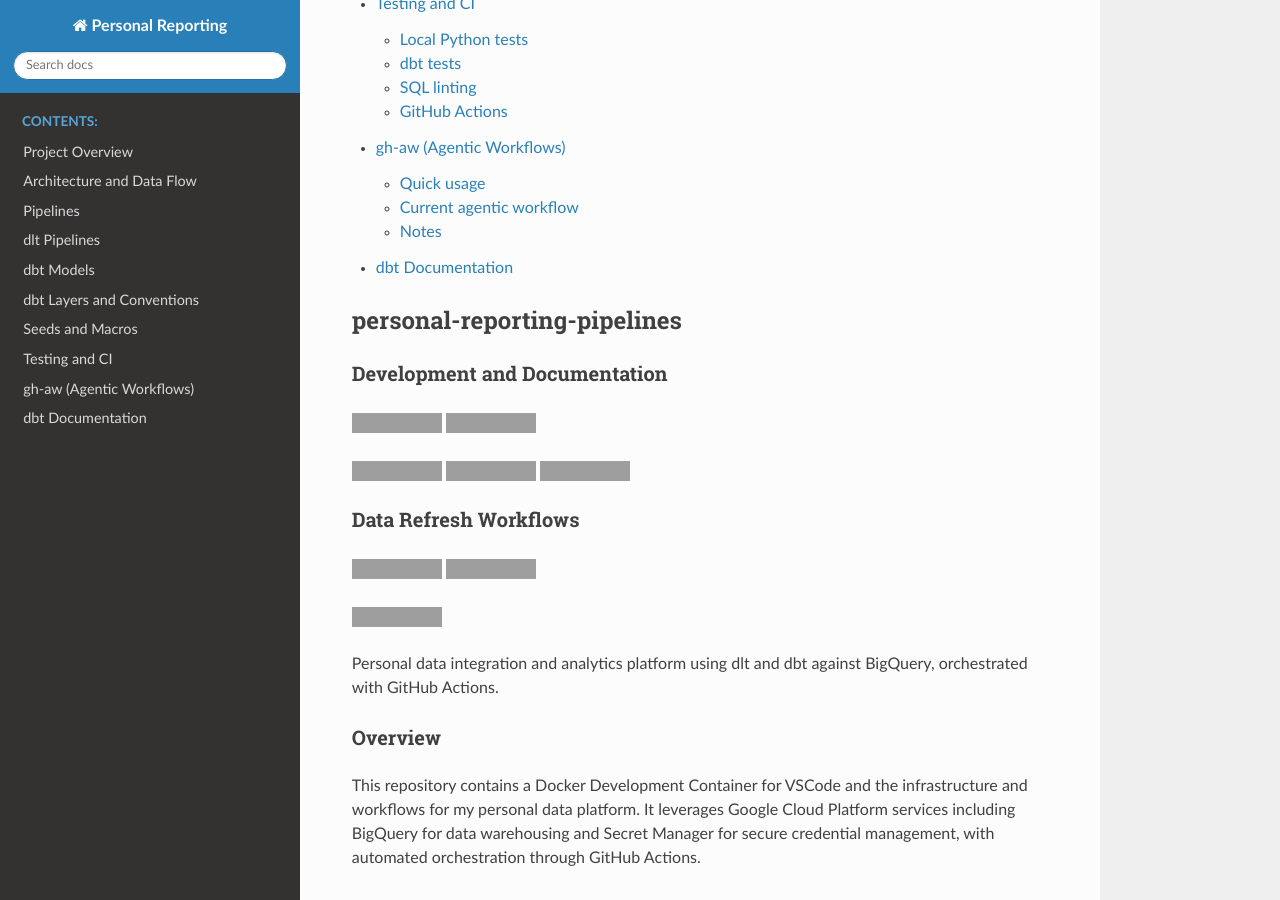
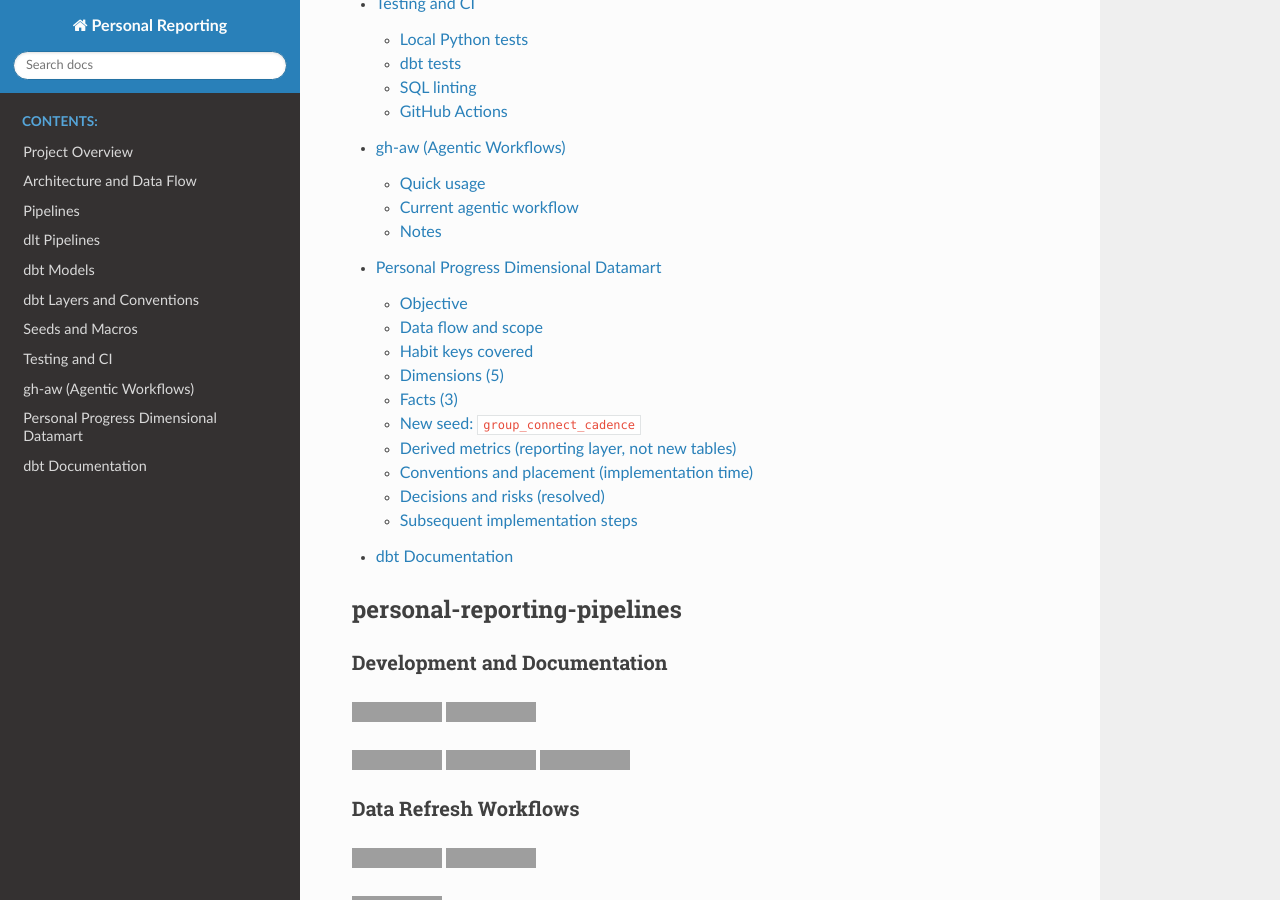
Before and after one commit to michaelconan/personal-reporting-pipelines, a Sphinx documentation site: the page built from docs/source/index.rst, in a window 1280 px wide and 900 px high, scrolled down 1128 px, cut to the strip 0-900 px from the top of the window. Built offline with Sphinx 7.4.7 and the Read the Docs theme 3.1.0, drawn with Linux system fonts in a browser that asks for light colours; some of the changed lines change nothing that is shown; grey boxes are pictures that could not be loaded.

Commit message:
docs(datamart): add personal_progress star-schema spec
Proposal for a Kimball dimensional datamart over the combined Notion / HubSpot / Google Health data, supporting reporting on habit completion, goal adherence, and relationship maintenance.

Design:
- Conformed dimensions: dim_date, dim_habit (goal master with target_pct/threshold), dim_person, dim_group, dim_group_tier (from a new group_connect_cadence seed).
- Facts: fct_habit_occurrence (habit x tracking period), fct_engagement (engagement-contact bridge with engagement_kind), fct_health_session (sleep + exercise sessions with collapsed sleep_type).
- Naming: _key surrogate keys, fct_/dim_ prefixes, FKs listed after each PK.
- The datamart replaces habits_v1, habits_metrics_v1, and engagement_contacts_v1; sources are staging/core/intermediate rather than the marts.

Resolved decisions: dim_habit stays SCD type 1 (no target history), time spine extends to 2016 to cover Google Health history, engagement bridge grain only. Implementation is out of scope for this change.

````diff
--- a/docs/source/index.rst
+++ b/docs/source/index.rst
@@ -14,6 +14,7 @@
    seeds_macros
    testing_ci
    gh_aw
+   personal_progress_datamart
    dbt
 
 .. include:: ../../README.md
--- /dev/null
+++ b/docs/source/personal_progress_datamart.md
@@ -0,0 +1,312 @@
+# Personal Progress Dimensional Datamart
+
+**Status: specification — the working design is agreed (naming, grains, and open
+decisions resolved below); no code changes yet.** Implementation is a separate task.
+
+## Objective
+
+Provide a single, analysis-ready star schema over the merged Notion / HubSpot /
+Google Health data that answers three reporting questions:
+
+1. **Habit completion** — how consistently are daily, weekly, and monthly habits
+   completed, and how have completion rates trended over time?
+2. **Adherence to personal goals** — how often is each habit completed against its
+   goal (`target_pct`) and numeric `threshold` from the discipline reference, and
+   are goals being met or missed?
+3. **Relationship maintenance** — how often are contacts engaged (1:1 meetings,
+   group meetings, calls, communications), per contact and per group, against the
+   target cadence for each group tier?
+
+## Data flow and scope
+
+```
+Sources (dbt staging / core / intermediate — no marts)
+    ↓
+conformed dimensions                    facts
+  dim_date        ┌───────────────────────────────────┐
+  dim_habit ←──── fct_habit_occurrence               │
+  dim_person ←──┐ fct_engagement                     │
+  dim_group ←───┘                                    │
+  dim_group_tier ←── (referenced via dim_group)      │
+                  fct_health_session ←── dim_date    │
+                  └───────────────────────────────────┘
+```
+
+The datamart is built **on top of staging, core, and intermediate models, replacing
+the current marts**; it does not read raw dlt tables. Inputs:
+
+| Datamart table | Source model(s) | Notes |
+|---|---|---|
+| `dim_date` | `time_spine_daily` | daily dates; spine extended to start 2016-01-01 |
+| `dim_habit` | `stg_notion__habit_reference` | goal master: targets, thresholds, categories |
+| `dim_person` | `stg_hubspot__contacts` | contact master |
+| `dim_group` | `stg_hubspot__companies` | group / community master |
+| `dim_group_tier` | seed `group_connect_cadence` | tier cadence reference (new seed) |
+| `fct_habit_occurrence` | `int_habits` | one row per habit occurrence per tracking period |
+| `fct_engagement` | `stg_hubspot__engagements`, `stg_hubspot__engagement_contacts`, `stg_hubspot__contacts`, `stg_hubspot__companies` | engagement-contact bridge |
+| `fct_health_session` | `core_sleep_sessions`, `core_exercise_sessions` | one row per sleep or exercise session |
+
+**Replaces current marts.** These tables supersede `habits` (v1), `habits_metrics_v1`,
+and `engagement_contacts_v1`: the occurrence fact absorbs `habits` v1, the derived
+metrics below absorb `habits_metrics_v1`, and `fct_engagement` absorbs
+`engagement_contacts_v1`. At implementation time the mart models and their property
+files are removed, and the MetricFlow semantic models are repointed at the new facts
+(`habits_metrics_v1` logic moves into the derived-metrics layer).
+
+## Habit keys covered
+
+Daily (tickbox): `did_devotional`, `did_journal`, `did_prayer`, `did_read_bible`,
+`did_workout`, `did_language`.
+Weekly (tickbox): `did_fast`, `did_church`, `did_community`, `did_cook`,
+`did_cardio`, `did_sabbath`, `did_date_night`.
+Weekly (number): `prayer_minutes`, `screen_minutes`.
+Monthly (tickbox): `did_budget`, `did_serve`, `did_travel`, `did_blog`,
+`did_goal_review`, `did_training`.
+Daily (Google Health): `sleep_minutes`, `steps`.
+Weekly (HubSpot count): `met_1to1`, `met_group`.
+
+## Dimensions (5)
+
+Dimension primary keys are **surrogate keys** named with the `_key` suffix (hashed
+string via `dbt_utils.generate_surrogate_key`, except where a stable business key is
+used directly — see `dim_habit`). Natural source IDs are kept for lineage. Sentinel
+rows `UNKNOWN` / `NOT_APPLICABLE` are always created so fact foreign keys are
+**never NULL** (Kimball rule #6). Foreign keys are listed immediately after the
+primary key.
+
+### `dim_date` — conformed, shared by all facts
+
+Grain: one row per calendar day. Static, no SCD. Built from `time_spine_daily`.
+
+| Column | Type | Notes |
+|---|---|---|
+| `date_key` | bigint | PK; surrogate, e.g. `to_char(date_day, 'YYYYMMDD')` |
+| `date_day` | date | natural key, unique |
+| `year`, `quarter`, `month`, `month_name` | int / string | calendar attrs |
+| `week_of_year` | int | ISO week number (`dbt_date.iso_week_of_year`) |
+| `day_of_week` | int | ISO ordinal 1 (Mon) – 7 (Sun) |
+| `is_weekend` | bool | Sat/Sun |
+
+> **Decision:** extend `time_spine_daily` to start **2016-01-01** so pre-2020 Google
+> Health rows have a `dim_date` row (no `UNKNOWN_DATE` sentinel needed).
+
+### `dim_habit` — the "goal" master
+
+Grain: one row per habit. **SCD type 1** (see Decisions — target history is not
+tracked, by choice).
+
+| Column | Type | Notes |
+|---|---|---|
+| `habit_key` | PK | string; the canonical business key (`did_*`, `met_*`, snake_case names). It is unique and immutable, so it is used **directly as the surrogate key** — no separate hash |
+| `source_id` | string | Notion `page_id` (lineage) |
+| `habit_name` | string | e.g. "Workout", "Sleep Minutes" |
+| `category` | string | Faith / Life / Health / Community / Work |
+| `frequency` | string | day / week / month |
+| `habit_type` | string | tickbox / number / count |
+| `source` | string | Notion / Hubspot / Google Health |
+| `target_pct` | numeric | completion goal (e.g. 0.85 = 85% of periods) |
+| `threshold` | numeric | numeric target for number/count habits |
+| `is_below_threshold` | bool | invert comparison for `<=` habits |
+| `is_active` | bool | whether currently tracked |
+| `start_date` | date | goal start |
+
+Carrying `target_pct` / `threshold` in the dimension is what turns the datamart
+into a goal-adherence model: completion measures on the fact are compared against
+these columns.
+
+### `dim_person` — relationship master
+
+Grain: one row per HubSpot contact. **SCD type 1** (current snapshot).
+
+| Column | Type | Notes |
+|---|---|---|
+| `person_key` | PK | string; surrogate |
+| `group_key` | FK | → `dim_group` (nullable in source → `UNKNOWN`) |
+| `contact_id` | bigint | natural key |
+| `email` | string | |
+| `first_name` / `last_name` | string | |
+
+### `dim_group` — groups and communities
+
+Grain: one row per HubSpot company. HubSpot "company" objects in this dataset
+represent personal groups and communities (church small group, meetup, etc.), not
+business organisations. **SCD type 1**.
+
+| Column | Type | Notes |
+|---|---|---|
+| `group_key` | PK | string; surrogate |
+| `group_id` | bigint | natural key (HubSpot `company_id`) |
+| `group_name` | string | |
+| `group_tier` | int | 1–3 parsed from `hs_ideal_customer_profile` |
+
+### `dim_group_tier` — tier cadence reference (new)
+
+Grain: one row per group tier. **SCD type 1**. Built from the new canonical seed
+`group_connect_cadence` (`dbt/seeds/group_connect_cadence.csv`, shared across all
+targets like the discipline reference).
+
+Proposed seed columns:
+
+`group_tier` (int, 1–3), `cadence_value` (int — target interactions per period),
+`cadence_period` (week / month), `description` (optional).
+
+| Column | Type | Notes |
+|---|---|---|
+| `group_tier_key` | PK | string; surrogate |
+| `group_tier` | int | natural key (1–3) |
+| `cadence_value` | int | target interactions per `cadence_period` |
+| `cadence_period` | string | week / month |
+
+Relationship adherence is evaluated by counting engagements per `dim_group_tier`.
+`dim_group` exposes `group_tier` to join it to this dimension.
+
+## Facts (3)
+
+Fact tables use the **`fct_` prefix** and surrogate PKs named `*_key`. Foreign keys
+are listed immediately after the primary key.
+
+### `fct_habit_occurrence`
+
+**Grain: one row per habit occurrence per tracking period** (day / week-start /
+month-start), matching `int_habits`.
+
+| Column | Type | Notes |
+|---|---|---|
+| `habit_occurrence_key` | PK | string; surrogate |
+| `date_key` | FK | → `dim_date`; `habit_date` (day, week-start, or month-start) |
+| `habit_key` | FK | → `dim_habit` |
+| `habit_period` | string | degenerate: day / week / month |
+| `source_id` | string | lineage: Notion `page_id`, cast date, or engagement id |
+| `habit_value` | numeric | measure; 1/0 for tickbox, value for numbers/counts |
+| `is_complete` | bool | measure; computed vs `dim_habit` (tickbox `= 1.0`; number `>=`/`<=` threshold per `is_below_threshold`); **NULL for count habits** |
+
+Notes:
+- `sleep_minutes` and `steps` appear on this fact as daily habit rows (summed per
+  local date), exactly as in `int_habits`. `met_1to1` / `met_group` appear as weekly
+  count rows (one row per engagement). See `fct_health_session` / `fct_engagement`
+  for the atomic detail behind these aggregates.
+- `habit_value` is **additive within a single `habit_period`**; rows at different
+  periods must not be summed together (semi-additive across periods).
+- Count-habit completeness is not meaningful per row; count adherence is a derived
+  metric (`engagement_count >= threshold`), mirroring `habits_metrics_v1`.
+
+### `fct_engagement` — relationship maintenance
+
+**Grain: one row per engagement-contact association** (bridge). An engagement with
+`N` contacts produces `N` rows so the fact is analysis-ready per person; engagement-level
+attributes are repeated (degenerate) so engagement counts remain possible.
+
+| Column | Type | Notes |
+|---|---|---|
+| `engagement_key` | PK | string; surrogate per row |
+| `date_key` | FK | → `dim_date`; calendar day of `occurred_at` |
+| `person_key` | FK | → `dim_person`; `UNKNOWN` for engagements with no contact |
+| `group_key` | FK | → `dim_group` via contact; `UNKNOWN` if none |
+| `engagement_id` | bigint | degenerate natural key; use `count(distinct ...)` for engagement counts |
+| `engagement_type` | string | degenerate: MEETING / CALL / COMMUNICATION |
+| `is_synchronous` | bool | degenerate: sync = meeting/call, async = communication |
+| `associate_count` | int | measure, engagement-level: contacts on this engagement (repeated per row) |
+| `engagement_kind` | string | degenerate: `1to1` (`associate_count = 1`), `group` (`>= 2`), `unspecified` (`0`) |
+
+Notes:
+- Deriving `engagement_kind` keeps the fact aligned with the `met_1to1` /
+  `met_group` habit classification in `fct_habit_occurrence`.
+- `associate_count` is semi-additive (an engagement attribute); engagement counts use
+  `count(distinct engagement_id)`.
+
+### `fct_health_session` — sleep and exercise sessions
+
+**Grain: one row per health session.** A union of sleep and exercise sessions,
+disambiguated by `session_kind`; kind-specific measures are NULL for the other kind.
+
+| Column | Type | Notes |
+|---|---|---|
+| `session_key` | PK | string; surrogate |
+| `date_key` | FK | → `dim_date`; local date (sleep `session_date`, exercise start) |
+| `session_kind` | string | degenerate: SLEEP / EXERCISE |
+| `session_id` | string | natural key (`sleep_id` / exercise `name`) |
+| `sleep_type` | string | collapsed classification: `MAIN`, `NAP`, `OTHER` for sleep rows (derived from `is_main_sleep` / `is_nap`); `NOT_APPLICABLE` for exercise rows |
+| `started_at` / `ended_at` | timestamp | transaction times |
+| `duration_minutes` | numeric | measure, present for both kinds |
+| `asleep_minutes` | int | measure, sleep only |
+| `exercise_type` / `activity_name` | string | degenerate, exercise only |
+| `active_duration_minutes` | numeric | measure, exercise only |
+| `calories_kcal` / `distance_meters` / `pace_seconds_per_meter` / `step_count` | numeric | measures, exercise only |
+| `provider` | string | `google_health` |
+
+Notes:
+- `is_main_sleep` / `is_nap` are collapsed into `sleep_type` (precedence `MAIN` over
+  `NAP`). The source's lower-level `sleep__type` (CLASSIC / STAGES) is not carried
+  into the fact.
+- Daily totals (`sleep_minutes`, `steps`) already exist at the daily grain in
+  `fct_habit_occurrence`; this fact exposes the **session-level detail** (naps,
+  calories, distance, pace). The redundancy is intentional (two grains, two questions).
+- A separate `fct_daily_steps` may be split out later if per-interval/device step
+  analysis is wanted (`stg_google_health__steps` holds `device_name`,
+  `data_source_platform`, interval counts).
+
+## New seed: `group_connect_cadence`
+
+Canonical seed at `dbt/seeds/group_connect_cadence.csv` (dev via DuckDB `ref`,
+prod via BigQuery), feeding `dim_group_tier`. Columns: `group_tier` (1–3),
+`cadence_value` (int), `cadence_period` (week / month), `description` (optional).
+
+## Derived metrics (reporting layer, not new tables)
+
+| Theme | Metric | Computed from |
+|---|---|---|
+| Habit completion | completion_rate = `sum(is_complete) / count(*)` per habit per week/month/year | `fct_habit_occurrence` + `dim_date` |
+| Habit completion | streak of consecutive complete weeks/months | `fct_habit_occurrence` |
+| Adherence | `target_met` = completion_rate `>= dim_habit.target_pct` | completion_rate + `dim_habit` |
+| Adherence | gap = `target_pct - completion_rate`; % of active goals met | above |
+| Adherence | below-threshold alert for number habits (`is_below_threshold`) | `fct_habit_occurrence` + `dim_habit` |
+| Relationship | 1:1 / group / synchronous / async engagements per week | `fct_engagement` (distinct `engagement_id`) |
+| Relationship | distinct contacts met per month; contacts by group or tier | `fct_engagement` + `dim_person`/`dim_group` |
+| Relationship | tier cadence adherence = engagements per tier per `cadence_period` vs `cadence_value` | `fct_engagement` + `dim_group` + `dim_group_tier` |
+| Health | avg sleep minutes per night; naps share; exercise sessions / calories / distance / steps per week | `fct_health_session`, `fct_habit_occurrence` |
+
+These map directly onto the three goals: `habit completion` and `adherence` rows come
+from the habit fact, `relationship` rows from the engagement fact (including tier
+cadence adherence), and health habits (`sleep_minutes`, `steps`) are native habit
+rows in the habit fact with detail in the health-session fact.
+
+## Conventions and placement (implementation time)
+
+- Proposed location: `dbt/models/marts/datamart/`; files `{model}_v1.sql` following
+  the repo's `{entity}_v1` file convention. Model names: `dim_date`, `dim_habit`,
+  `dim_person`, `dim_group`, `dim_group_tier`, `fct_habit_occurrence`,
+  `fct_engagement`, `fct_health_session`. The `dim_`/`fct_` prefixes already satisfy
+  the dbt-bouncer model-name pattern `^(stg_|int_|core_|fct_|dim_|...)`.
+- Surrogate keys use the `_key` suffix; foreign keys follow the PK in each table.
+- Conformed `dim_date` must be identical (same surrogate scheme) across all facts.
+- Properties in `_mrt_datamart__properties.yml` with enforced contracts and PK
+  constraints (surrogate keys).
+- On implementation, remove `habits_v1.sql`, `habits_metrics_v1.sql`,
+  `engagement_contacts_v1.sql` and their property files; repoint MetricFlow semantic
+  models to the new facts.
+
+## Decisions and risks (resolved)
+
+1. **Goal-target history.** `dim_habit` is SCD type 1 by choice — the habit-reference
+   source only retains the current snapshot, and historical target changes are not
+   required. Adherence is measured against current targets.
+2. **Time spine range.** Extend `time_spine_daily` to start 2016-01-01 so all Google
+   Health history is covered by `dim_date`.
+3. **Engagement grain.** Bridge grain only (per engagement-contact); no separate
+   engagement-grain fact for now. Engagement counts use `count(distinct engagement_id)`.
+4. **`is_complete` semantics.** NULL for count habits by design; count adherence is
+   computed at aggregation. Dashboards must not treat NULL as failure.
+5. **Non-synchronous communications** are excluded from the `met_*` habit counts
+   (`int_habits` keeps only meetings/calls) but ARE present in `fct_engagement`, so
+   channel-level relationship reporting is possible while habit adherence follows the
+   existing definition.
+6. **`dim_habit` surrogate.** The canonical `habit_key` doubles as the dimension
+   surrogate (unique and immutable); no separate hash is generated.
+
+## Subsequent implementation steps
+
+When approved, the work follows the `transformations` workflow toolkit
+(`annotate-sources` → `create-ontology` → `generate-cdm` → `create-transformation`),
+producing the eight tables above as dbt models under `marts/datamart/`, the
+`group_connect_cadence` seed, removal of the three superseded mart models, plus
+optional MetricFlow metrics on completion rate and adherence.
````
